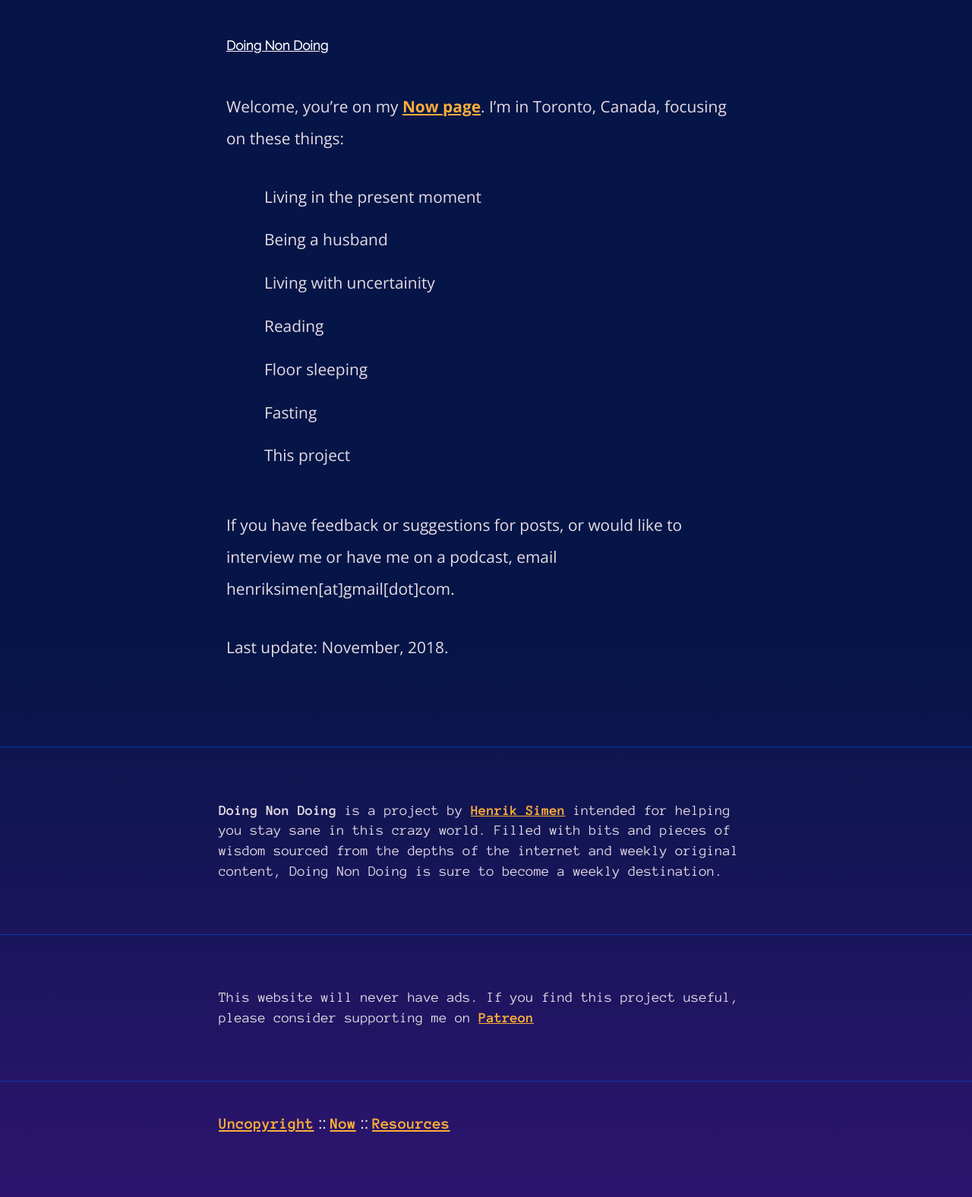
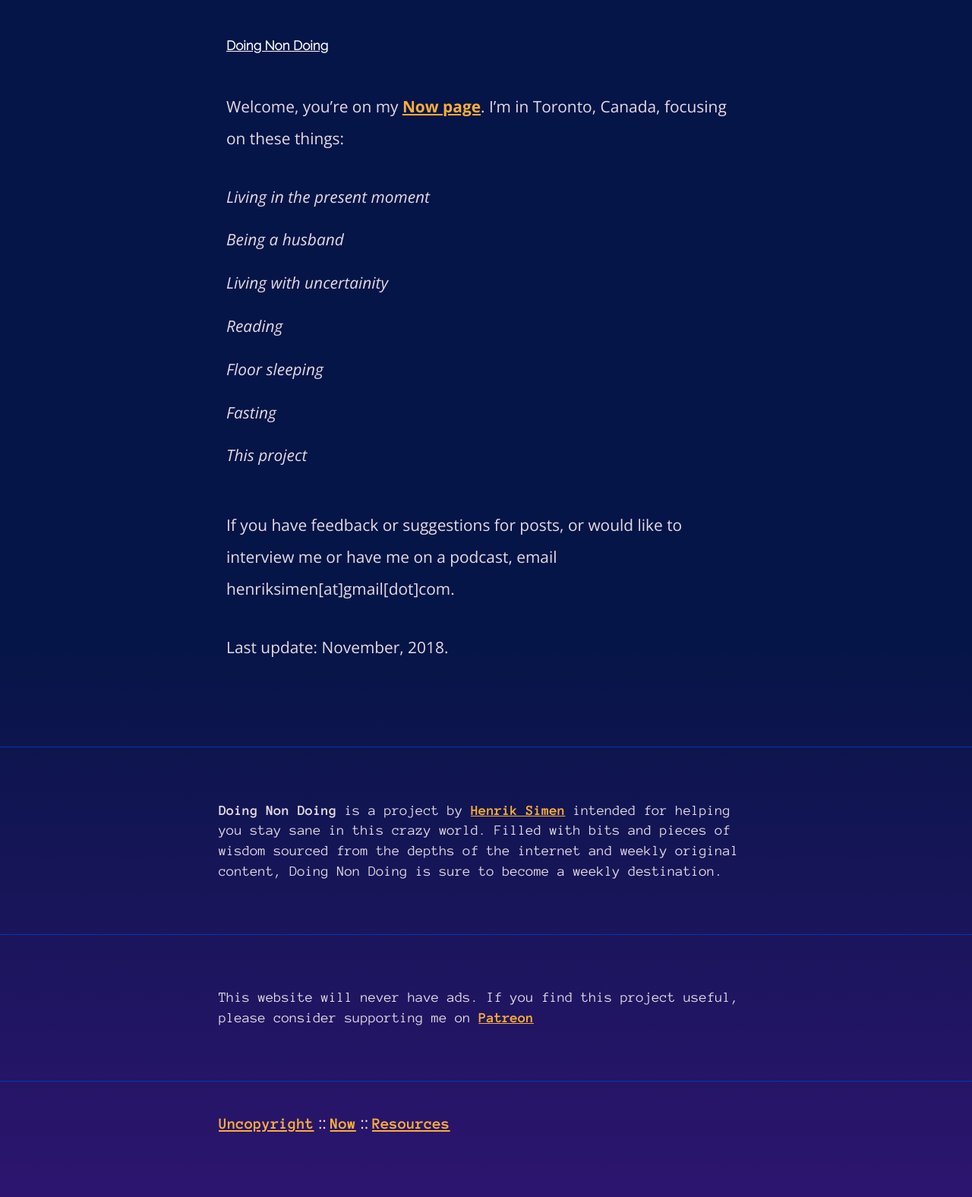
Before and after one commit to HenrikSimen/doing-non-doing, a Jekyll site: the page built from now.html, in a window 1280 px wide. Shown: the whole page at 76% size. Built offline with Jekyll 4.4.1, drawn with Linux system fonts in a browser that asks for light colours.

Commit message:
various edits

```diff
--- a/assets/css/responsive.css
+++ b/assets/css/responsive.css
@@ -67,7 +67,7 @@
  }
 
  main ul li {
-   margin: 15px 0 0 50px;
+   margin: 15px 0 0 0;
  }
 
   ul.resources li {
--- a/now.html
+++ b/now.html
@@ -5,13 +5,13 @@ layout: default
 <p>Welcome, you’re on my <a href="https://sivers.org/now" target="_blank">Now page</a>. I’m in Toronto, Canada, focusing on these things:</p>
 
 <ul>
-  <li>Living in the present moment</li>
-  <li>Being a husband</li>
-  <li>Living with uncertainity</li>
-  <li>Reading</li>
-  <li>Floor sleeping</li>
-  <li>Fasting</li>
-  <li>This project</li>
+  <li><i>Living in the present moment</i></li>
+  <li><i>Being a husband</i></li>
+  <li><i>Living with uncertainity</i></li>
+  <li><i>Reading</i></li>
+  <li><i>Floor sleeping</i></li>
+  <li><i>Fasting</i></li>
+  <li><i>This project</i></li>
 </ul>
 
 <p>If you have feedback or suggestions for posts, or would like to interview me or have me on a podcast, email
```
